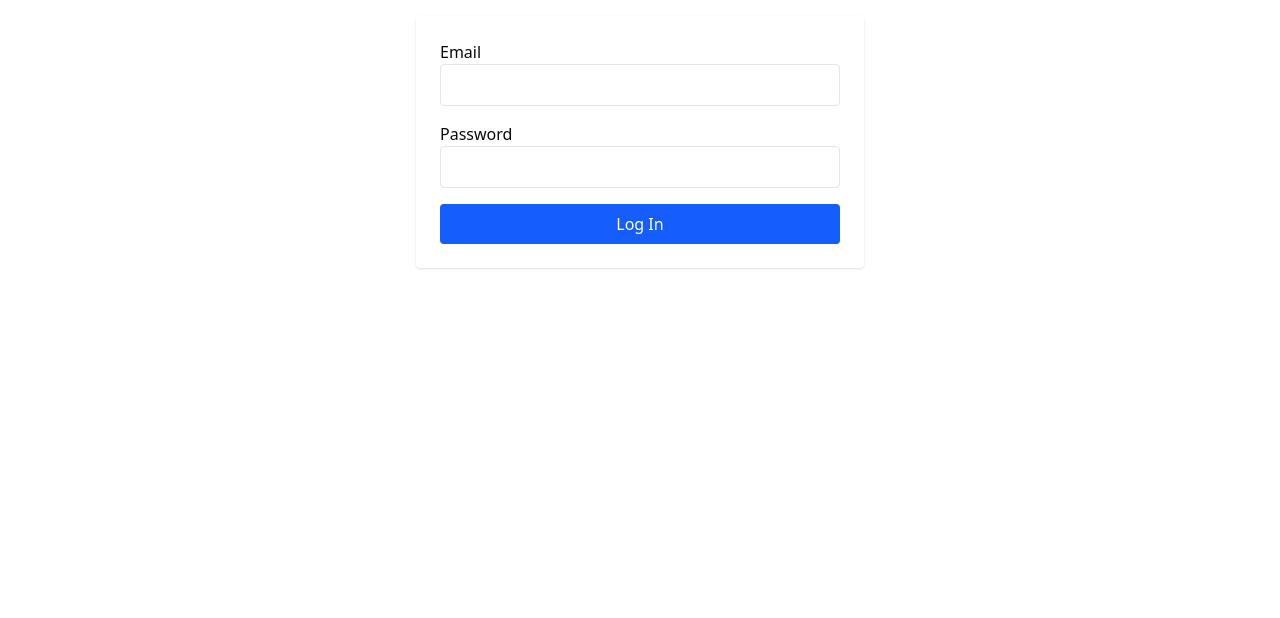
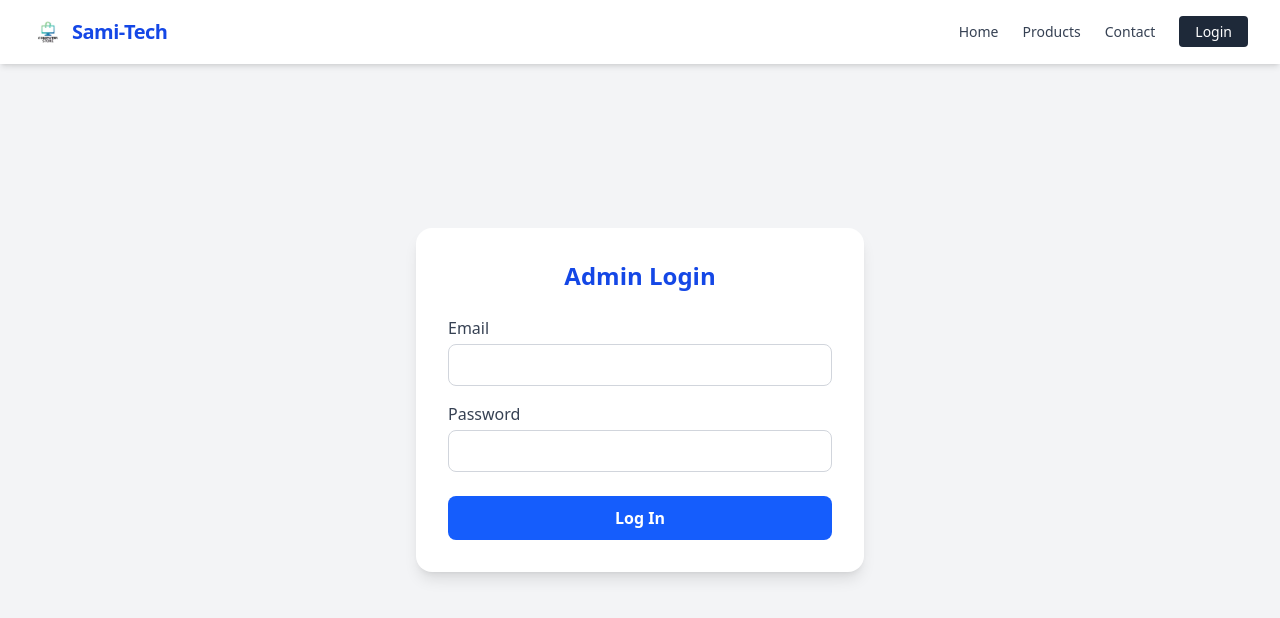
Before and after one commit to Mesud-Ahmed/sami-tech, a Next.js app: page /login in a window 1280 px wide. Shown: the top 618 px of the page. Built offline with nearby package versions, Linux system fonts and the light colour scheme; no server answers.

Commit message:
fix layout and stylings

```diff
--- a/app/admin/page.jsx
+++ b/app/admin/page.jsx
@@ -5,7 +5,10 @@ import { redirect } from "next/navigation";
 import ClientAdminPanel from "../components/ClientAdminPanel";
 
 export default async function AdminPanel() {
-  const cookie = cookies().get("session")?.value;
+
+  const cookieStore = await cookies();
+  const cookie = cookieStore.get("session")?.value;
+
   if (!cookie) redirect("/login");
 
   const session = await decrypt(cookie);
--- a/app/components/ClientAdminPanel.jsx
+++ b/app/components/ClientAdminPanel.jsx
@@ -9,6 +9,7 @@ export default function ClientAdminPanel() {
 
   return (
     <div className="min-h-screen flex flex-col bg-gray-50">
+
       <div className="flex-1 flex flex-col">
         <header className="bg-white shadow px-6 py-4 flex items-center justify-between">
           <span className="text-lg font-semibold">Welcome, Admin!</span>
--- a/app/components/footer.jsx
+++ b/app/components/footer.jsx
@@ -1,21 +1,45 @@
+import Link from "next/link";
 export default function Footer() {
   return (
     <footer className="bg-blue-900 text-blue-50 py-8 px-6 md:px-16 mt-auto">
       <div className="flex flex-col md:flex-row justify-between items-center gap-6">
         <div>
           <span className="font-bold text-lg">LaptopStore</span>
-          <p className="text-sm mt-2">© {new Date().getFullYear()} LaptopStore. All rights reserved.</p>
+          <p className="text-sm mt-2">
+            © {new Date().getFullYear()} LaptopStore. All rights reserved.
+          </p>
         </div>
         <ul className="flex gap-6 text-sm">
-          <li><a href="#" className="hover:underline">Home</a></li>
-          <li><a href="#" className="hover:underline">Products</a></li>
-          <li><a href="#" className="hover:underline">Contact</a></li>
-          <li><a href="#" className="hover:underline">Login</a></li>
+          <li>
+            <Link href="/" className="hover:text-blue-600">
+              Home
+            </Link>
+          </li>
+          <li>
+            <Link href="/products" className="hover:text-blue-600">
+              Laptops
+            </Link>
+          </li>
+          <li>
+            <Link href="/" className="hover:text-blue-600">
+              Contact
+            </Link>
+          </li>
         </ul>
         <div className="text-sm">
-          Contact: <a href="mailto:info@laptopstore.com" className="underline">info@laptopstore.com</a>
+          Contact:{" "}
+          <a href="mailto:info@laptopstore.com" className="underline">
+            info@laptopstore.com
+          </a>
+        </div>
+
+        <div className="text-sm ">
+          Made by{" "}
+          <a href="https://my-portfolio-kappa-lyart-53.vercel.app/" className="underline color-blue-300 hover:text-blue-400" target="_blank" rel="noopener noreferrer">
+            Mesud Ahmed
+          </a>
         </div>
       </div>
     </footer>
-  )
+  );
 }
--- a/app/components/hero.jsx
+++ b/app/components/hero.jsx
@@ -5,7 +5,7 @@ import { Button } from "@/components/ui/button"
 
 export default function Hero() {
   return (
-    <section className="flex flex-col-reverse md:flex-row items-center justify-between px-6 md:px-16 py-12 md:py-20 gap-10">
+    <section className="flex flex-col-reverse md:flex-row items-center justify-between px-6 md:px-16 py-12 md:py-20 gap-10 mt-6">
       <div className="flex-1">
         <h1 className="text-4xl md:text-5xl font-extrabold text-gray-900 mb-4">
           Discover Your Next <span className="text-blue-600">Laptop</span>
--- a/app/components/navbar.jsx
+++ b/app/components/navbar.jsx
@@ -1,31 +1,19 @@
+// app/components/Navbar.jsx
+import { cookies } from "next/headers";
+import { decrypt } from "../lib/session";
+import NavbarClient from './navbarClient'
 
-"use client";
-import Link from "next/link";
-import { useEffect, useState } from "react";
+export default async function Navbar() {
 
-export default function Navbar() {
-  const [isLoggedIn, setIsLoggedIn] = useState(false);
+  const cookieStore = await cookies();
+  const session = cookieStore.get("session")?.value;
 
-  useEffect(() => {
-    // simple check for cookie
-    setIsLoggedIn(document.cookie.includes("session"));
-  }, []);
+  let loggedIn = false;
 
-  return (
-    <nav >
-      <ul className="flex gap-4">
-        <li><Link href="/">Home</Link></li>
-        <li><Link href="/products">Products</Link></li>
-        <li><Link href="/contact">Contact</Link></li>
-        {isLoggedIn ? (
+  if (session) {
+    const data = await decrypt(session);
+    loggedIn = !!data?.userId;
+  }
 
-            <li><Link href="/admin">Admin</Link></li>
-
-
-        ) : (
-          <li><Link href="/login">Login</Link></li>
-        )}
-      </ul>
-    </nav>
-  );
+  return <NavbarClient loggedIn={loggedIn} />;
 }
--- /dev/null
+++ b/app/components/navbarClient.jsx
@@ -0,0 +1,87 @@
+"use client";
+
+import { useEffect, useState } from "react";
+import Link from "next/link";
+import Image from "next/image";
+import { usePathname } from "next/navigation";
+
+export default function NavbarClient({ loggedIn }) {
+  const [menuOpen, setMenuOpen] = useState(false);
+  const pathname = usePathname();
+
+  // Close menu when route changes
+  useEffect(() => {
+    setMenuOpen(false);
+  }, [pathname]);
+
+  return (
+    <nav className="bg-white shadow-md w-full fixed top-0 z-50">
+      <div className="max-w-7xl mx-auto px-4 sm:px-6 lg:px-8 py-4 flex justify-between items-center">
+        {/* Logo */}
+        <Link href="/" className="flex items-center gap-2">
+          <Image src="/logo.png" alt="Logo" width={32} height={32} className="rounded" />
+          <span className="text-xl font-bold text-blue-700 tracking-tight">Sami-Tech</span>
+        </Link>
+
+        {/* Desktop Menu */}
+        <ul className="hidden md:flex gap-6 items-center text-sm font-medium text-gray-700">
+          <li><Link href="/" className="hover:text-blue-600">Home</Link></li>
+          <li><Link href="/products" className="hover:text-blue-600">Products</Link></li>
+          <li><Link href="/" className="hover:text-blue-600">Contact</Link></li>
+          {loggedIn ? (
+            <li>
+              <Link href="/admin" className="bg-blue-600 text-white px-4 py-1.5 rounded hover:bg-blue-700 transition">
+                Admin
+              </Link>
+            </li>
+          ) : (
+            <li>
+              <Link href="/login" className="bg-gray-800 text-white px-4 py-1.5 rounded hover:bg-gray-900 transition">
+                Login
+              </Link>
+            </li>
+          )}
+        </ul>
+
+        {/* Mobile Hamburger */}
+        <button
+          className="md:hidden text-gray-700 focus:outline-none"
+          onClick={() => setMenuOpen(!menuOpen)}
+        >
+          <svg className="w-6 h-6" fill="none" stroke="currentColor" strokeWidth="2"
+            viewBox="0 0 24 24">
+            {menuOpen ? (
+              <path strokeLinecap="round" strokeLinejoin="round" d="M6 18L18 6M6 6l12 12" />
+            ) : (
+              <path strokeLinecap="round" strokeLinejoin="round" d="M4 6h16M4 12h16M4 18h16" />
+            )}
+          </svg>
+        </button>
+      </div>
+
+      {/* Mobile Dropdown */}
+      {menuOpen && (
+        <div className="md:hidden px-4 pb-4">
+          <ul className="flex flex-col gap-2 text-sm font-medium text-gray-700">
+            <li><Link href="/" className="hover:text-blue-600">Home</Link></li>
+            <li><Link href="/products" className="hover:text-blue-600">Products</Link></li>
+            <li><Link href="/contact" className="hover:text-blue-600">Contact</Link></li>
+            {loggedIn ? (
+              <li>
+                <Link href="/admin" className=" bg-blue-600 text-white px-4 py-1.5 rounded hover:bg-blue-700 transition">
+                  Admin
+                </Link>
+              </li>
+            ) : (
+              <li>
+                <Link href="/login" className="block bg-gray-800 text-white px-4 py-1.5 rounded hover:bg-gray-900 transition">
+                  Login
+                </Link>
+              </li>
+            )}
+          </ul>
+        </div>
+      )}
+    </nav>
+  );
+}
--- a/app/layout.js
+++ b/app/layout.js
@@ -1,6 +1,6 @@
 import { Geist, Geist_Mono } from "next/font/google";
 import "./globals.css";
-
+import Navbar from "./components/navbar";
 const geistSans = Geist({
   variable: "--font-geist-sans",
   subsets: ["latin"],
@@ -22,6 +22,7 @@ export default function RootLayout({ children }) {
       <body
         className={`${geistSans.variable} ${geistMono.variable} antialiased`}
       >
+        <Navbar />
         {children}
       </body>
     </html>
--- a/app/login/page.jsx
+++ b/app/login/page.jsx
@@ -3,22 +3,60 @@ import { login } from "../actions/actions";
 import { useActionState } from "react";
 
 export default function LoginPage() {
-  const [state, action, pending] = useActionState(login,undefined);
+  const [state, action, pending] = useActionState(login, undefined);
 
   return (
-    <form action={action} className="max-w-md mt-4 mx-auto p-6 bg-white shadow rounded">
-      {state?.error && <p className="text-red-600 mb-4">{state.error}</p>}
-      <label>Email</label>
-      <input name="email" type="email" className="w-full border p-2 rounded mb-4" />
-      <label>Password</label>
-      <input name="password" type="password" className="w-full border p-2 rounded mb-4" />
+    <div className="min-h-screen flex items-center justify-center bg-gray-100 px-4">
+      <form
+        action={action}
+        className="w-full max-w-md bg-white p-8 rounded-2xl shadow-lg"
+      >
+        <h2 className="text-2xl font-bold mb-6 text-center text-blue-700">
+          Admin Login
+        </h2>
+
+        {state?.error && (
+          <p className="text-red-600 bg-red-100 p-2 rounded mb-4 text-sm">
+            {state.error}
+          </p>
+        )}
+
+        <div className="mb-4">
+          <label htmlFor="email" className="block mb-1 text-gray-700 font-medium">
+            Email
+          </label>
+          <input
+            id="email"
+            name="email"
+            type="email"
+            required
+            className="w-full border border-gray-300 focus:border-blue-500 focus:ring focus:ring-blue-200 rounded-md px-4 py-2 transition"
+
+          />
+        </div>
+
+        <div className="mb-6">
+          <label htmlFor="password" className="block mb-1 text-gray-700 font-medium">
+            Password
+          </label>
+          <input
+            id="password"
+            name="password"
+            type="password"
+            required
+            className="w-full border border-gray-300 focus:border-blue-500 focus:ring focus:ring-blue-200 rounded-md px-4 py-2 transition"
+
+          />
+        </div>
+
         <button
           type="submit"
           disabled={pending}
-        className="w-full bg-blue-600 text-white p-2 rounded hover:bg-blue-700 disabled:opacity-50"
+          className="w-full bg-blue-600 text-white font-semibold py-2.5 rounded-md hover:bg-blue-700 transition disabled:opacity-50"
         >
           {pending ? "Logging in…" : "Log In"}
         </button>
       </form>
+    </div>
   );
 }
--- a/app/page.js
+++ b/app/page.js
@@ -1,4 +1,3 @@
-import Navbar from "@/components/navbar";
 import Hero from "@/components/hero";
 import FeaturedProducts from "@/components/featured-products";
 import Testimonials from "@/components/testimonials";
@@ -9,7 +8,7 @@ export default function HomePage() {
 
   return (
     <div className="min-h-screen flex flex-col bg-gradient-to-br from-gray-50 to-blue-50">
-      <Navbar />
+
       <Hero />
       <FeaturedProducts />
       <Testimonials />
```
Also changed, not shown: app/products/page.jsx (+15 -34 lines), prisma/seed.ts (deleted, +0 -32 lines). Lines whose indentation alone changed are shown as unchanged.
